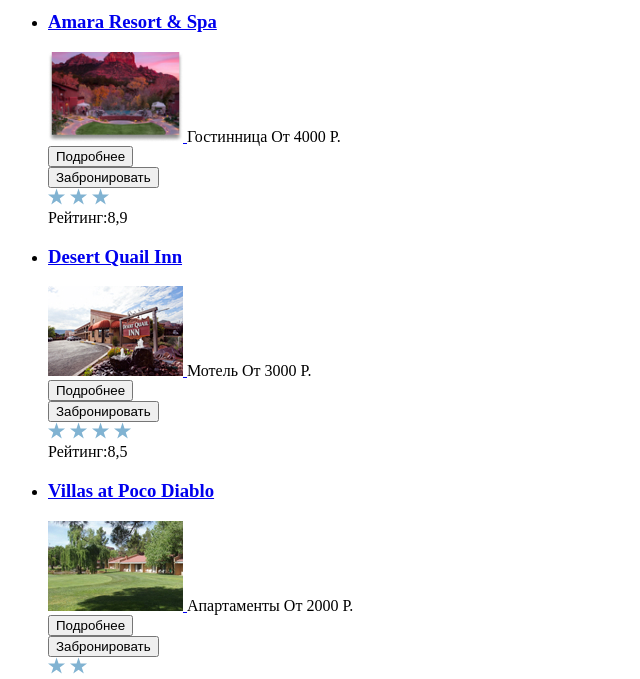
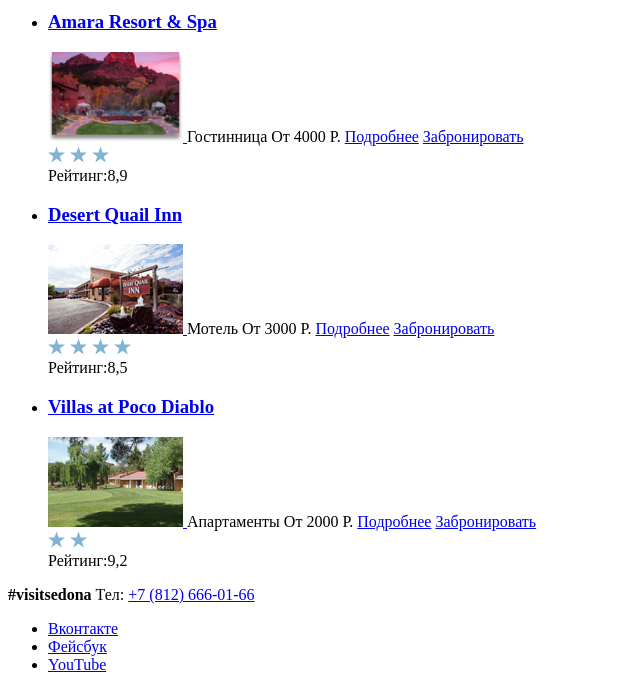
Before and after one commit to Sofya-91/1460789-sedona-30, a plain HTML site: page Catalog.html in a window 1280 px wide. Shown: the part 791-1470 px from the top of the page, without its empty margins (0-640 px from the left). Drawn offline with Linux system fonts and the light colour scheme.

Commit message:
сделаны правки в разметке каталога

```diff
--- a/Catalog.html
+++ b/Catalog.html
@@ -79,35 +79,25 @@
       <p>Сортировка:</p>
       <ul>
         <li>
-                    <div>
           <a class="active">По цене</a>
-                    </div>
         </li>
         <li>
-                    <div>
           <a href="#">По типу</a>
-                    </div>
         </li>
         <li>
-                    <div>
           <a href="#">По рейтингу</a>
-                    </div>
         </li>
       </ul>
       <ul>
         <li>
-                    <div>
           <a class="active">
             <img src="https://via.placeholder.com/150x100" width="11" height="10" alt="icon-up-dir">
           </a>
-                    </div>
         </li>
         <li>
-                    <div>
           <a href="#">
             <img src="https://via.placeholder.com/150x100" width="11" height="10" alt="icon-down-dir">
           </a>
-                    </div>
         </li>
       </ul>
       <ul>
@@ -118,12 +108,8 @@
           </a>
           <span>Гостинница</span>
           <span>От 4000 Р.</span>
-                    <form action="#" target="_blank">
-                        <button>Подробнее</button>
-                    </form>
-                    <form action="#" target="_blank">
-                        <button>Забронировать</button>
-                    </form>
+          <a href="#" target="_blank">Подробнее</a>
+          <a href="#" target="_blank">Забронировать</a>
           <div class="star">
             <img src="img/star.svg" width="18" height="17" alt="star">
             <img src="img/star.svg" width="18" height="17" alt="star">
@@ -138,12 +124,8 @@
           </a>
           <span>Мотель</span>
           <span>От 3000 Р.</span>
-                    <form action="#" target="_blank">
-                        <button>Подробнее</button>
-                    </form>
-                    <form action="#" target="_blank">
-                        <button>Забронировать</button>
-                    </form>
+          <a href="#" target="_blank">Подробнее</a>
+          <a href="#" target="_blank">Забронировать</a>
           <div class="star">
             <img src="img/star.svg" width="18" height="17" alt="star">
             <img src="img/star.svg" width="18" height="17" alt="star">
@@ -159,12 +141,8 @@
           </a>
           <span>Апартаменты</span>
           <span>От 2000 Р.</span>
-                    <form action="#" target="_blank">
-                        <button>Подробнее</button>
-                    </form>
-                    <form action="#" target="_blank">
-                        <button>Забронировать</button>
-                    </form>
+          <a href="#" target="_blank">Подробнее</a>
+          <a href="#" target="_blank">Забронировать</a>
           <div class="star">
             <img src="img/star.svg" width="18" height="17" alt="star">
             <img src="img/star.svg" width="18" height="17" alt="star">
```
Lines whose indentation alone changed are shown as unchanged.
